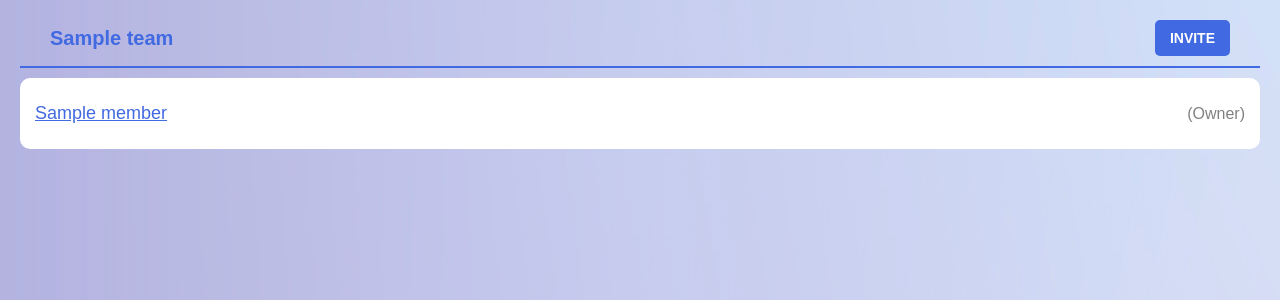
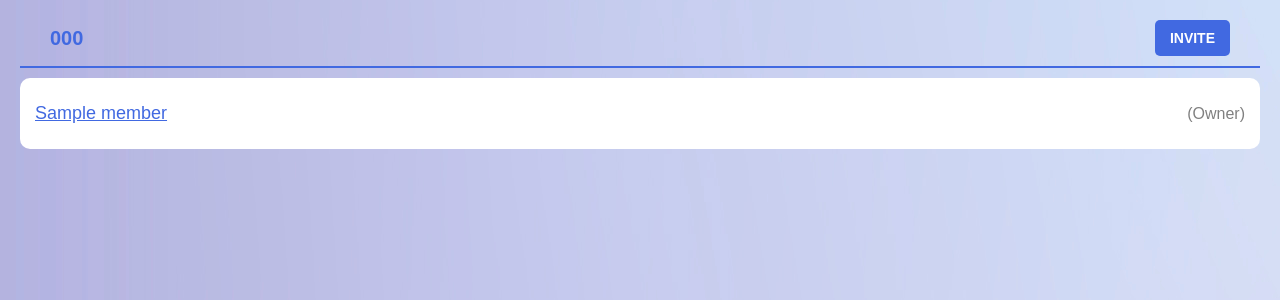
Before and after one commit to leabrun/secret_grandpa, a FastAPI app: template src/web/templates/team.html in a window 1280 px wide. Shown: the part 110-410 px from the top of the page. Run offline with FastAPI, Linux system fonts and the light colour scheme; the template is opened without the code that fills it: most values are stand-ins (such as "Sample title", 1, 10 or a date in 2020); some libraries are stand-ins or nearby versions.

Commit message:
created restrictions on joining a closed team; some restyling

```diff
--- a/src/web/routers/system.py
+++ b/src/web/routers/system.py
@@ -36,7 +36,7 @@ async def set_user(request: Request,
     async def set_member(user_id: int, team_code: str):
         team = await select_team_by_code(team_code)
 
-        if team:
+        if team and not team.is_closed:
             member = await select_member(user_id, team.id)
 
             if not member:
--- a/src/web/static/css/home.css
+++ b/src/web/static/css/home.css
@@ -21,6 +21,7 @@
     cursor: pointer;
     text-decoration: none;
     font-weight: bold;
+    text-align: center;
 }
 
 .new-button {
--- a/src/web/templates/team.html
+++ b/src/web/templates/team.html
@@ -8,8 +8,11 @@
 
 {% block content %}
     <div class="teams-header">
-        <div class="heading">{{ team.title }}</div>
-        <a id="share-link" href="https://t.me/share/url?url=t.me/secretgrandpafrost_bot/app?startapp={{ team.code }}" class="new-button">INVITE</a>
+        <div class="heading">{{ team.code }}</div>
+
+        {% if not team.is_closed %}
+            <a id="share-link" href="https://t.me/share/url?url=t.me/secretgrandpafrost_bot/app?startapp={{ team.code }}" class="new-button">INVITE</a>
+        {% endif %}
 
         {% if is_owner %}
             <a href="/delete/team/{{ team.id }}" class="del-button">DEL</a>
```
